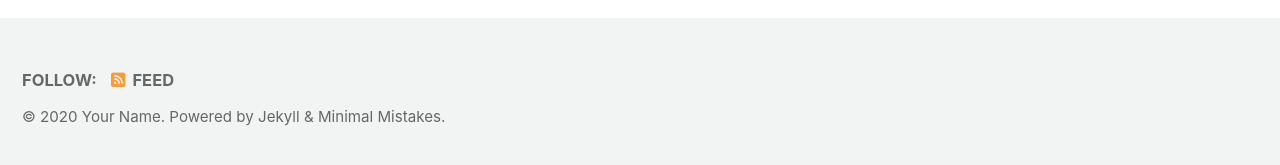
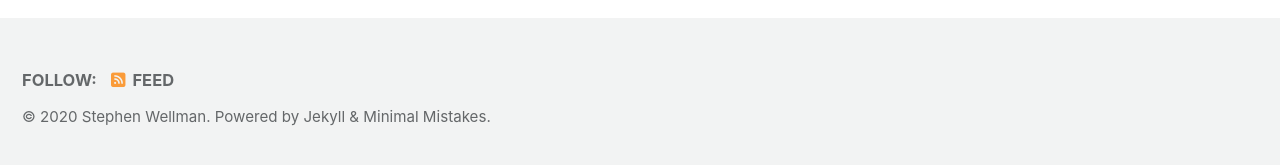
Before and after one commit to SWellDEV0/SWellDEV0.github.io, a Jekyll site: the page built from index.html, in a window 1280 px wide and 900 px high, scrolled down 222 px. Shown: the part 727-892 px from the top of the window. Built offline with Jekyll 4.4.1, drawn with Linux system fonts in a browser that asks for light colours; cached includes are drawn as plain includes; nearby versions of some CDN libraries; the list of posts is cut into pages by our own code; part of the change alters nothing that is shown.

Commit message:
added pages

```diff
--- a/_config.yml
+++ b/_config.yml
@@ -19,7 +19,7 @@ locale                   : "en-US"
 title                    : "Data Science Portfolio"
 title_separator          : "-"
 subtitle                 : # site tagline that appears below site title in masthead
-name                     : "Your Name"
+name                     : "Stephen Wellman"
 description              : "An amazing website."
 url                      : # the base hostname & protocol for your site e.g. "https://mmistakes.github.io"
 baseurl                  : # the subpath of your site, e.g. "/blog"
@@ -279,3 +279,11 @@ defaults:
       comments: # true
       share: true
       related: true
+
+  # _pages
+  - scope:
+      path: ""
+      type: pages
+    values:
+      layout: single
+      author_profile: true
```
